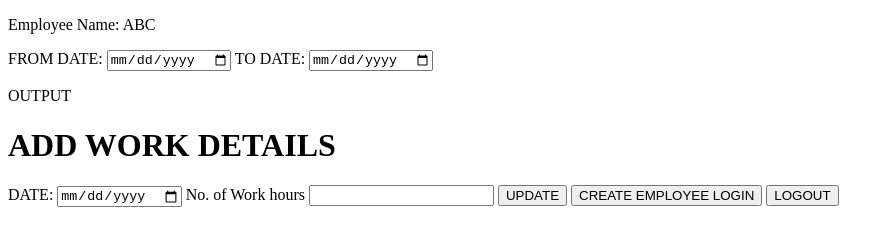
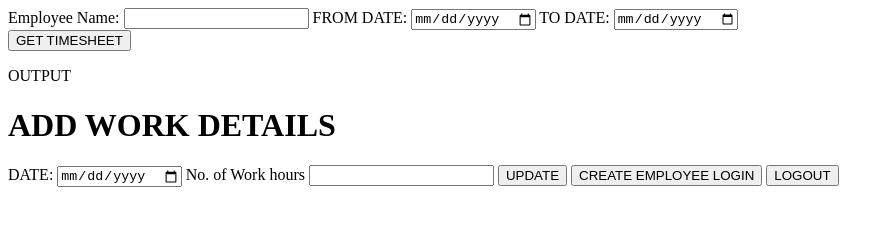
Before and after one commit to charanjithreddy/Employee-Time-Sheet-Management-Project, a plain HTML site: page timesheet_entry.html in a window 1280 px wide. Shown: the whole page, without its empty margins (0-894 px from the left). Drawn offline with Linux system fonts and the light colour scheme.

Commit message:
timesheet_entry.html updated

```diff
--- a/timesheet_entry.html
+++ b/timesheet_entry.html
@@ -6,15 +6,22 @@
     <title>timesheet entry screen</title>
 </head>
 <body>
-    <p>Employee Name: ABC</p>
+
+    <label for="ename">Employee Name: </label>
+    <input type="text" name="" id="ename">
 
     <label for="from_date">FROM DATE: </label>
     <input type="date" name="" id="from_date">
 
     <label for="to_date">TO DATE: </label>
     <input type="date" name="" id="to_date">
+    <br>
+    <button type="submit" onclick="get_details()">GET TIMESHEET</button>
 
     <p>OUTPUT</p>
+    <div id="output">
+
+    </div>
 
     <h1>ADD WORK DETAILS</h1>
     <label for="add_date">DATE: </label>
@@ -36,6 +43,72 @@
         function goto_employee_login_creation(){
             window.location.href="employee_login_creation.html"
         }
+        function get_details() {
+            const ename = document.getElementById("ename").value;
+            const fromDate = new Date(document.getElementById("from_date").value);
+            const toDate = new Date(document.getElementById("to_date").value);
+
+            if (!ename || isNaN(fromDate) || isNaN(toDate) || fromDate > toDate) {
+                alert("Please enter a valid name and date range.");
+                return;
+            }
+
+            const outputDiv = document.getElementById("output");
+            outputDiv.innerHTML = "";  // Clear previous content
+
+            const table = document.createElement("table");
+            table.border = "1";
+
+            const headerRow = document.createElement("tr");
+            const nameCell = document.createElement("th");
+            nameCell.innerText = "Activity \\ Date";
+            headerRow.appendChild(nameCell);
+
+            const dateList = [];
+            for (let d = new Date(fromDate); d <= toDate; d.setDate(d.getDate() + 1)) {
+                const dateCell = document.createElement("th");
+                const dateStr = d.toISOString().split('T')[0];
+                dateCell.innerText = dateStr;
+                headerRow.appendChild(dateCell);
+                dateList.push(dateStr);
+            }
+
+            // Add Total header
+            const totalHeader = document.createElement("th");
+            totalHeader.innerText = "Total";
+            headerRow.appendChild(totalHeader);
+
+            table.appendChild(headerRow);
+
+            const activities = ["Coding", "Meeting"];
+
+            for (let activity of activities) {
+                const row = document.createElement("tr");
+                const activityCell = document.createElement("td");
+                activityCell.innerText = activity;
+                row.appendChild(activityCell);
+
+                let totalHours = 0;
+
+                for (let i = 0; i < dateList.length; i++) {
+                    const dataCell = document.createElement("td");
+                    dataCell.innerText = (i+1);  // placeholder hours
+                    totalHours += (i+1);
+                    row.appendChild(dataCell);
+                }
+
+                // Add total cell
+                const totalCell = document.createElement("td");
+                totalCell.innerText = totalHours;
+                row.appendChild(totalCell);
+
+                table.appendChild(row);
+            }
+
+    outputDiv.appendChild(table);
+    }
+
+
     </script>
 </body>
 </html>
```
Also changed, not shown: 1 other file.
